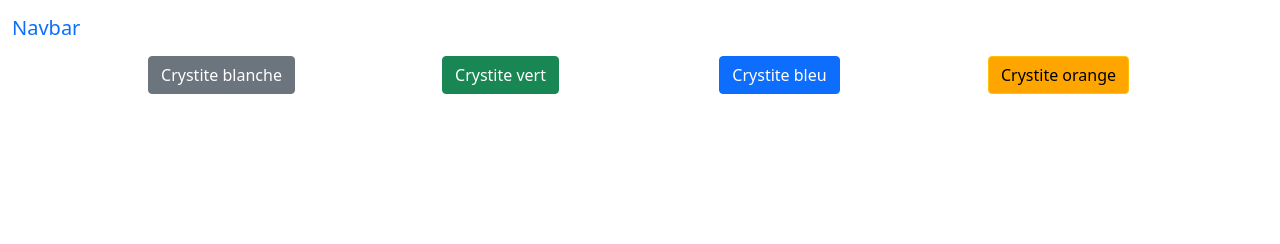
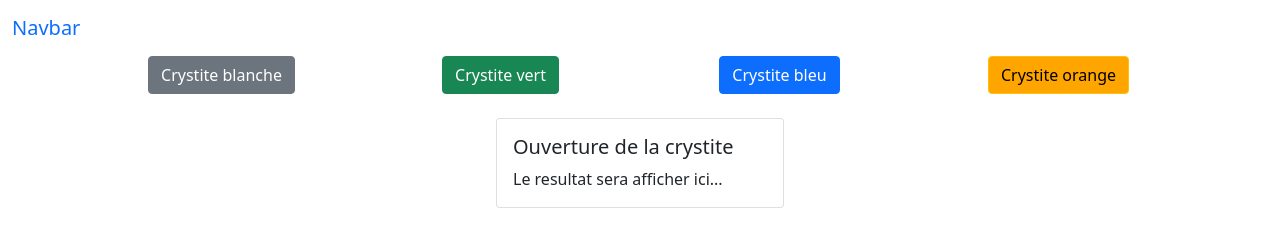
Before and after one commit to CR2429/cr2429.github.io, a plain HTML site: page crystite.html in a window 1280 px wide. Drawn offline with nearby package versions, Linux system fonts and the light colour scheme.

Commit message:
Apparence

```diff
--- a/crystite.html
+++ b/crystite.html
@@ -72,7 +72,15 @@
             </div>
         </div>
 
-        <p id="crystite-result"></p>
+        <div class="position-relative m-4">
+            <div class="card position-absolute top-50 start-50 translate-middle-x" style="width: 18rem;">
+                <div class="card-body">
+                  <h5 class="card-title">Ouverture de la crystite</h5>
+                  <p id="crystite-result" class="card-text">Le resultat sera afficher ici...</p>
+                </div>
+              </div>
+        </div>
+
     </div>
 
 </body>
```
